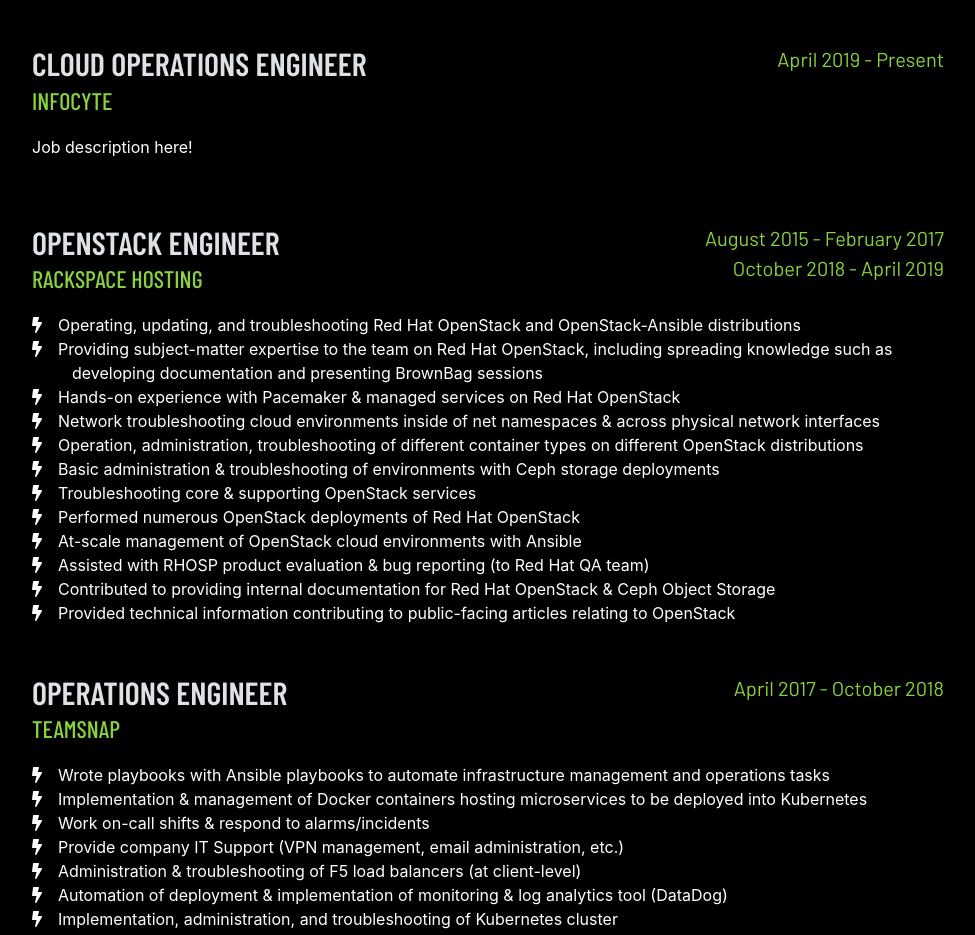
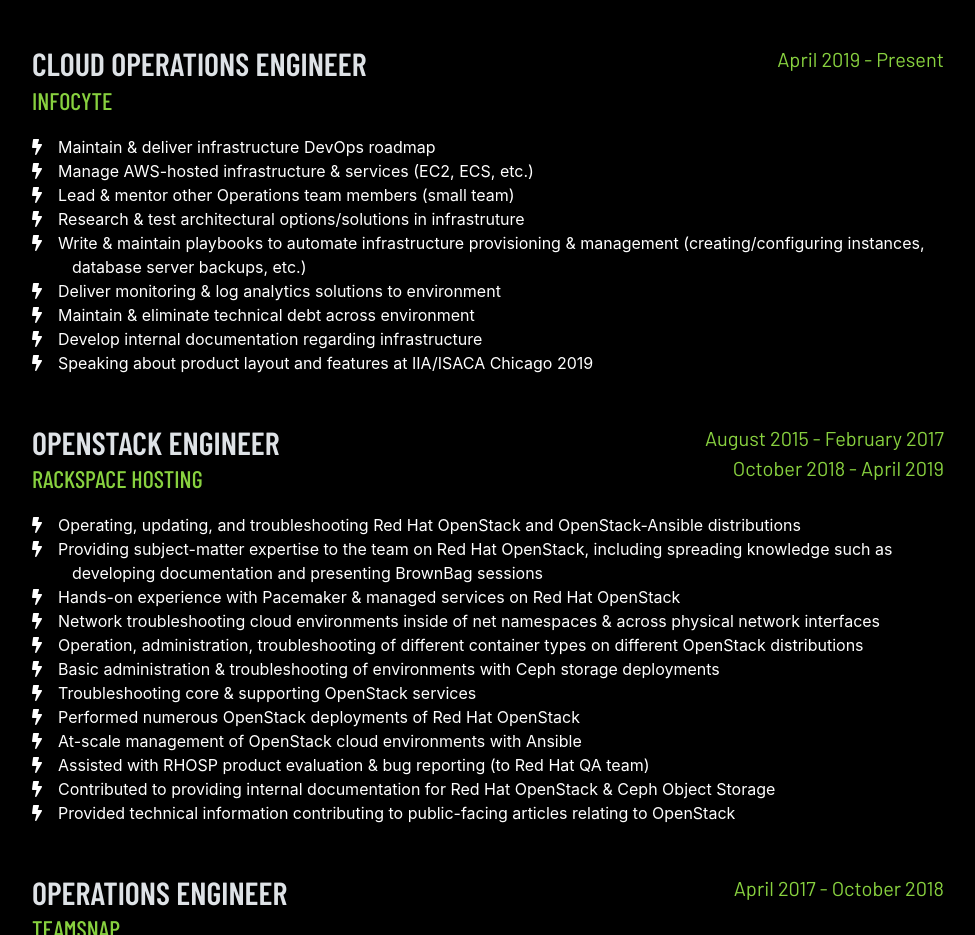
Before and after one commit to alliefofallie/resume, a Gatsby site: page / in a window 1280 px wide. Shown: the part 920-1855 px from the top of the page, without its empty margins (288-1263 px from the left). Built offline with nearby package versions, Linux system fonts and the light colour scheme; Gatsby itself is replaced by a stand-in of ours; a web font is replaced by a local one.

Commit message:
infocyte addtn

```diff
--- a/src/pages/index.js
+++ b/src/pages/index.js
@@ -62,9 +62,47 @@ const IndexPage = () => (
             <div className="resume-content">
               <h3 className="mb-0">Cloud Operations Engineer</h3>
               <div className="subheading mb-3">Infocyte</div>
-              <p>
-                Job description here!
-              </p>
+                <ul className="fa-ul mb-0 ex-ul">
+                  <li>
+                    <i className="fa-exp-li fa fa-bolt"></i>
+                    Maintain & deliver infrastructure DevOps roadmap
+                  </li>
+                  <li>
+                    <i className="fa-exp-li fa fa-bolt"></i>
+                    Manage AWS-hosted infrastructure & services (EC2, ECS, etc.)
+                  </li>
+                  <li>
+                    <i className="fa-exp-li fa fa-bolt"></i>
+                    Lead & mentor other Operations team members (small team)
+                  </li>
+                  <li>
+                    <i className="fa-exp-li fa fa-bolt"></i>
+                    Research & test architectural options/solutions in infrastruture
+                  </li>
+                  <li>
+                    <i className="fa-exp-li fa fa-bolt"></i>
+                    Write & maintain playbooks to automate infrastructure provisioning & management (creating/configuring instances, database server backups, etc.)
+                  </li>
+                  <li>
+                    <i className="fa-exp-li fa fa-bolt"></i>
+                    Deliver monitoring & log analytics solutions to environment
+                  </li>
+                  <li>
+                    <i className="fa-exp-li fa fa-bolt"></i>
+                    Maintain & eliminate technical debt across environment
+                  </li>
+                  <li>
+                    <i className="fa-exp-li fa fa-bolt"></i>
+                    Develop internal documentation regarding infrastructure
+                  </li>
+                  <li>
+                    <i className="fa-exp-li fa fa-bolt"></i>
+                    Speaking about product layout and features at IIA/ISACA Chicago 2019
+                  </li>
+                </ul>
+
+
+
             </div>
             <div className="resume-date text-md-right">
               <span className="text-secondary">April 2019 - Present</span>
```
